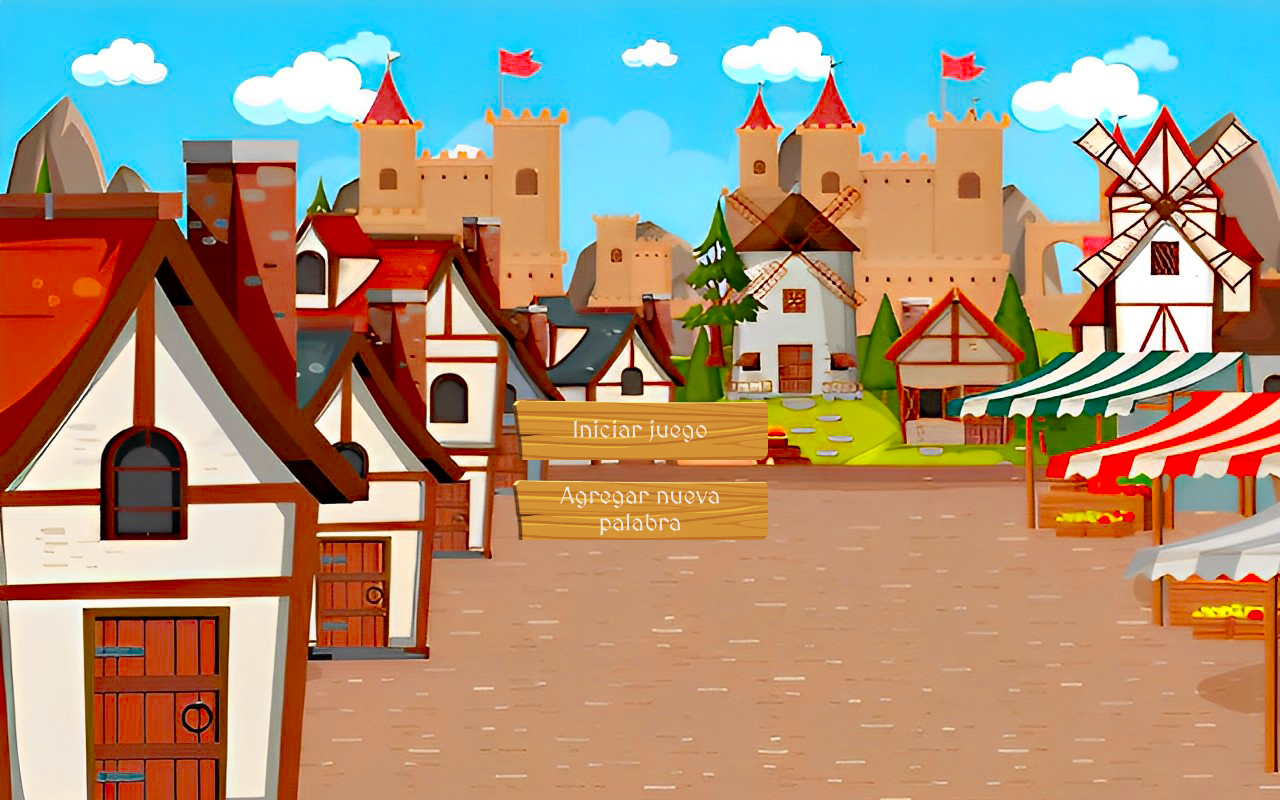
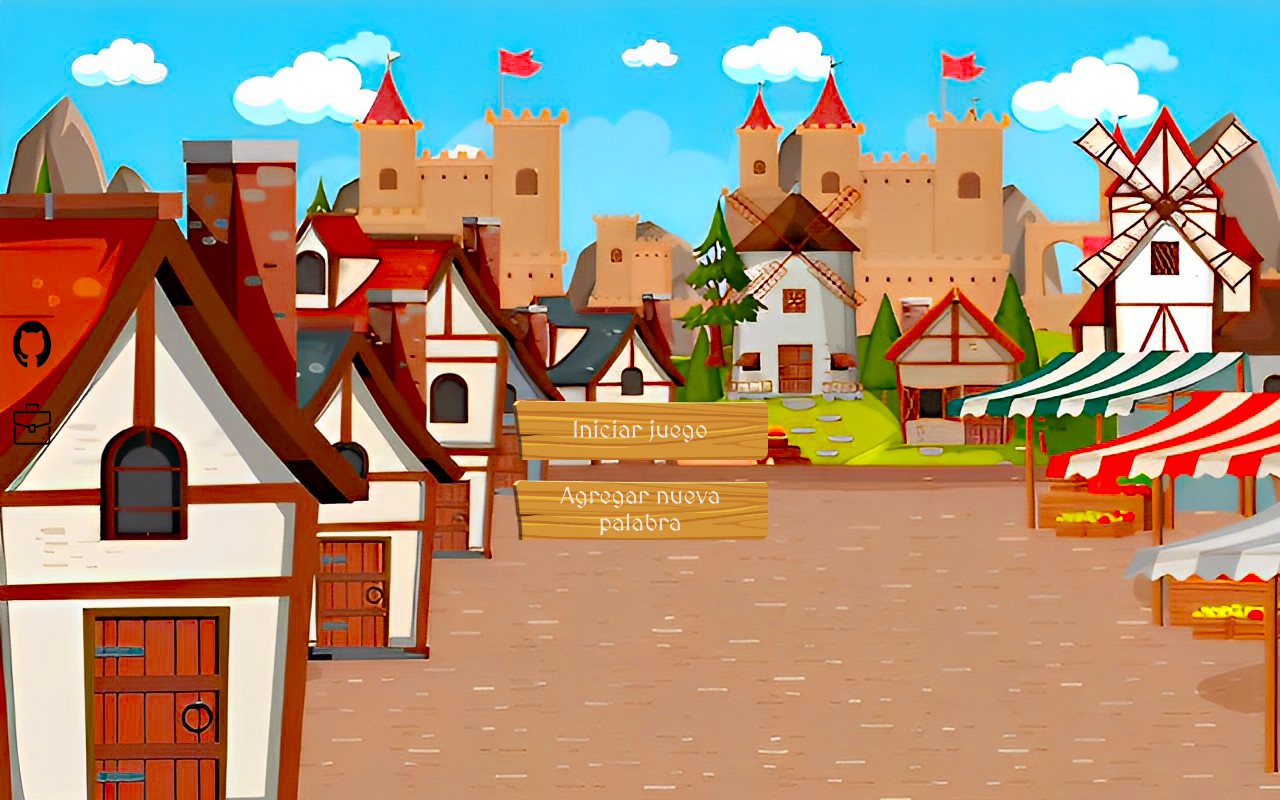
Before and after one commit to VelascoCristian/Juego-del-ahorcado, a plain HTML site: page index.html in a window 1280 px wide. Drawn offline with Linux system fonts and the light colour scheme.

Commit message:
Add github and portfolio link

```diff
--- a/css/style.css
+++ b/css/style.css
@@ -238,7 +238,27 @@ html {
     width: 5rem;
 }
 
+.github, .portfolio {
+    display: block;
+    height: 6vh;
+    margin-left: 1vw;
+    position: absolute;
+    transition: 300ms ease-in-out;
+    width: 3vw;
+}
 
+.github {
+    margin-top: 40vh;
+}
+
+.portfolio {
+    margin-top: 50vh;
+}
+
+.github:hover, .portfolio:hover {
+    cursor: pointer;
+    transform:scale(1.25);
+}
 
 /* MQ */
 
@@ -310,6 +330,11 @@ html {
         height: 4rem;
         width: 4rem;
     }
+
+    .github, .portfolio {
+        height: 5vh;
+        width: 5vw;
+    }
 }
 
 @media screen and (max-width: 375px) {
--- a/index.html
+++ b/index.html
@@ -12,6 +12,8 @@
 </head>
 <body>
     <div class="background">
+        <a href="https://github.com/VelascoCristian/Juego-del-ahorcado" target="_blank"><img src="assets/github.png" class="github" alt="github"></a>
+        <a href="https://velascocristian.github.io/portfolio/"><img src="assets/portfolio.png" class="portfolio" alt="portfolio"></a>
         <button class="play" onclick="play()">Iniciar juego</button>
         <button class="newWord" onclick="newWord()">Agregar nueva palabra</button>
         <span class="btnGoBack" onclick="reset()"></span>
```
